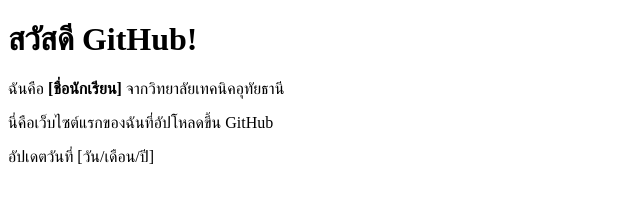
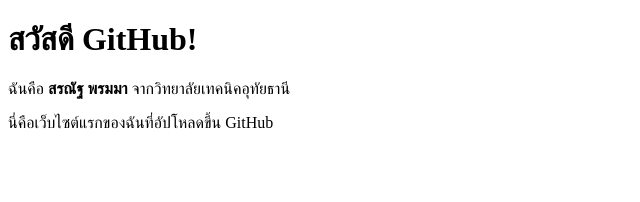
Before and after one commit to yokintel34/myproject, a plain HTML site: page index.html in a window 1280 px wide. Shown: the whole page, without its empty margins (0-640 px from the left). Drawn offline with Linux system fonts and the light colour scheme.

Commit message:
My first website

```diff
--- a/index.html
+++ b/index.html
@@ -6,8 +6,7 @@
 </head>
 <body>
   <h1>สวัสดี GitHub!</h1>
-  <p>ฉันคือ <strong>[ชื่อนักเรียน]</strong> จากวิทยาลัยเทคนิคอุทัยธานี</p>
+  <p>ฉันคือ <strong>สรณัฐ พรมมา</strong> จากวิทยาลัยเทคนิคอุทัยธานี</p>
   <p>นี่คือเว็บไซต์แรกของฉันที่อัปโหลดขึ้น GitHub</p>
-<p>อัปเดตวันที่ [วัน/เดือน/ปี]</p>
 </body>
 </html>
```
